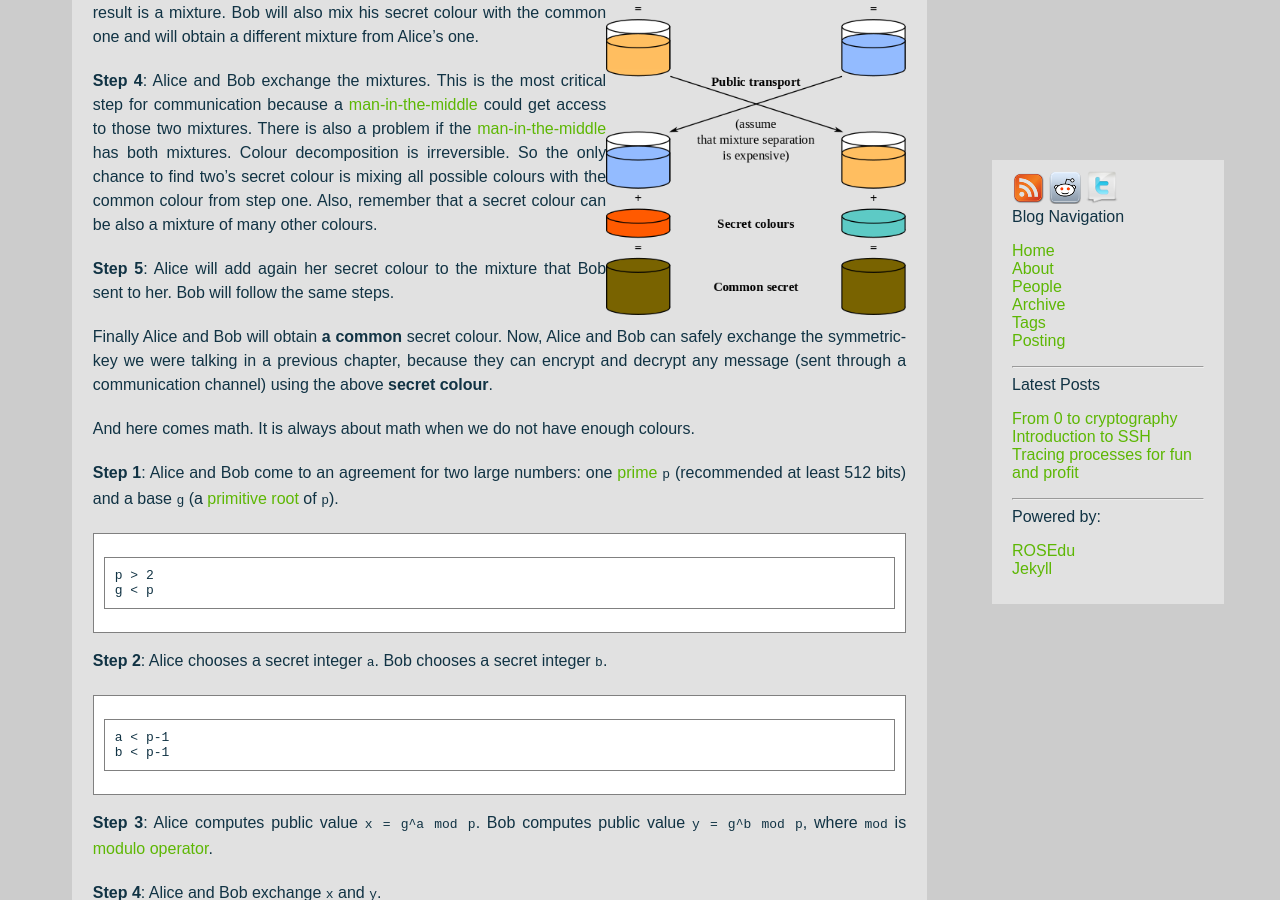
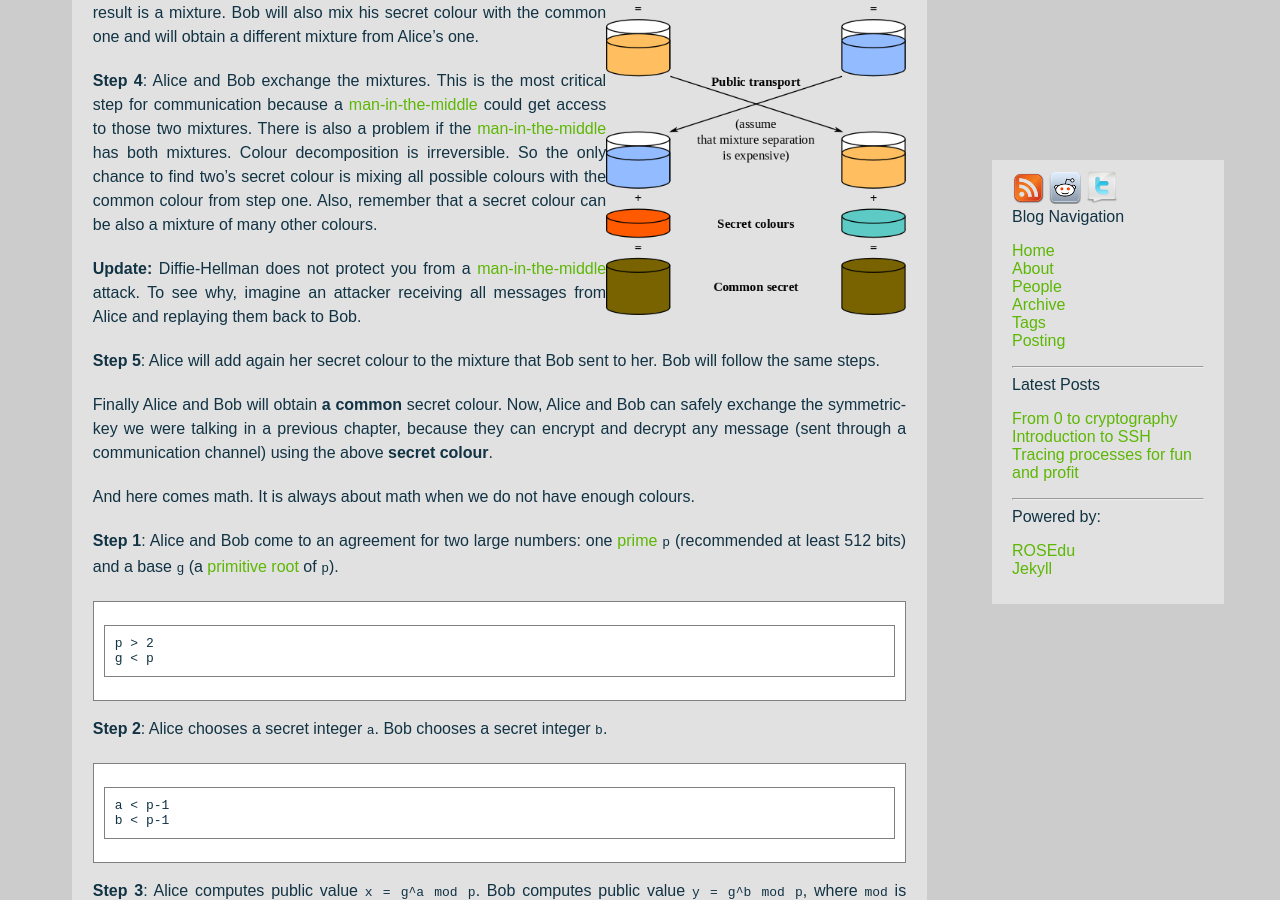
Before and after one commit to rosedu/techblog, a Jekyll site: the page built from _posts/2012-09-18-from-0-to-cryptography.markdown, in a window 1280 px wide and 900 px high, scrolled down 1558 px. Built offline with Jekyll 4.4.1, drawn with Linux system fonts in a browser that asks for light colours; comment, search, counter and statistics services are not loaded.

Commit message:
crypto: Add update about mitm attack.

```diff
--- a/_posts/2012-09-18-from-0-to-cryptography.markdown
+++ b/_posts/2012-09-18-from-0-to-cryptography.markdown
@@ -87,6 +87,10 @@ has both mixtures. Colour decomposition is irreversible. So the only chance to
 find two's secret colour is mixing all possible colours with the common colour
 from step one. Also, remember that a secret colour can be also a mixture of
 many other colours.
+
+**Update:** Diffie-Hellman does not protect you from a
+[man-in-the-middle][mitm] attack. To see why, imagine an attacker receiving
+all messages from Alice and replaying them back to Bob.
 
 **Step 5**: Alice will add again her secret colour to the mixture that Bob
 sent to her. Bob will follow the same steps.
```
